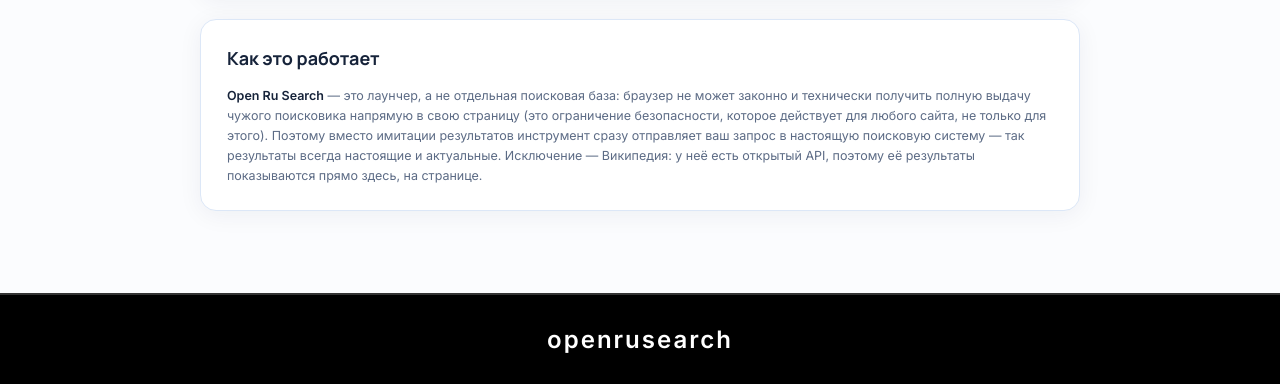
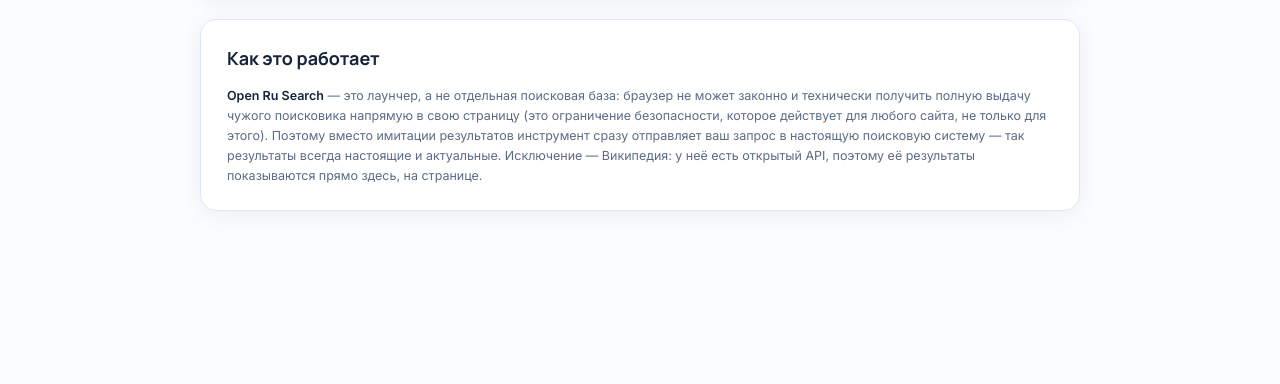
Before and after one commit to openrusearch/openrusearch, a plain HTML site: page index.html in a window 1280 px wide. Shown: the part 1161-1545 px from the top of the page. After the commit the page ends 1454 px from the top, so only its background shows below. Drawn offline with Linux system fonts and the light colour scheme.

Commit message:
Update index.html

```diff
--- a/index.html
+++ b/index.html
@@ -431,22 +431,11 @@
     overflow-y:auto;
   }
 
-  /* ===== НОВЫЙ ЧЁРНЫЙ ПОДВАЛ ===== */
-  .footer {
-    background-color: #000000;
-    color: #ffffff;
-    text-align: center;
-    padding: 30px 20px;
-    width: 100%;
-    font-size: 24px;
-    font-weight: bold;
-    letter-spacing: 2px;
-    border-top: 2px solid #333333;
-    flex-shrink: 0;
-  }
-  .footer:hover {
-    background-color: #1a1a1a;
-    transition: background-color 0.3s ease;
+  .footer{
+    text-align:center;
+    color:var(--ink-soft);
+    font-size:12px;
+    padding:18px 0 26px;
   }
 
   @media (max-width:560px){
@@ -456,7 +445,6 @@
     .search-box input{ font-size:14px; }
     .search-box button{ padding:11px 16px; font-size:13px; }
     .engine-grid{ grid-template-columns:repeat(auto-fill, minmax(130px,1fr)); }
-    .footer { font-size: 18px; padding: 20px 16px; }
   }
 </style>
 </head>
@@ -522,10 +510,6 @@
 
 </div>
 
-<!-- ===== НОВЫЙ ЧЁРНЫЙ ПОДВАЛ ===== -->
-<footer class="footer">
-  openrusearch
-</footer>
 
 <div class="wiki-modal-overlay" id="wikiModalOverlay">
   <div class="wiki-modal">
```
